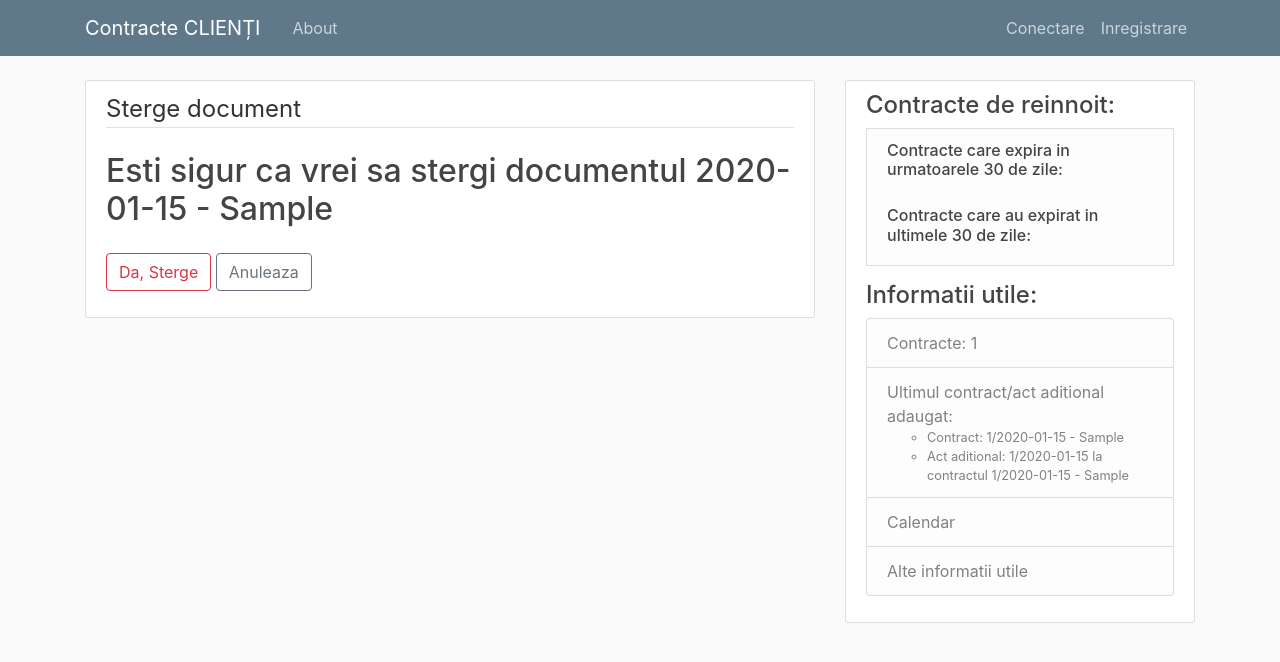
After one commit to adina-calin/contracts, a Django app: page /contracte/contract/1/actaditional/1/1/deleteupload/ in a window 1280 px wide. The commit adds this page. Shown: the top 662 px of the page. Run offline with Django 3.2, Linux system fonts and the light colour scheme; tables that the repository leaves empty hold one stand-in row (values such as "Sample post"); some libraries are stand-ins or nearby versions.

Commit message:
stergere doc actad - botstrap modal

```diff
--- /dev/null
+++ b/src/ev_contracte/contr_clienti/templates/contr_clienti/document_confirm_delete_aa.html
@@ -0,0 +1,16 @@
+{% extends "contr_clienti/base.html" %}
+{% block content %}
+    <div class="content-section">
+        <form action="{% url 'documenta-delete' contract.id actaditional.id document.id %}" method="POST">
+            {% csrf_token %}
+            <fieldset class="form-group">
+                <legend class="border-bottom mb-4">Sterge document</legend>
+                <h2>Esti sigur ca vrei sa stergi documentul {{ document }}</h2>
+            </fieldset>
+            <div class="form-group">
+                <button class="btn btn-outline-danger" type="submit">Da, Sterge</button>
+                <a class="btn btn-outline-secondary" href="{% url 'aditional-detail' contract.id actaditional.id %}"">Anuleaza</a>
+            </div>
+        </form>
+    </div>
+{% endblock content %}
--- a/src/ev_contracte/contr_clienti/urls.py
+++ b/src/ev_contracte/contr_clienti/urls.py
@@ -14,5 +14,6 @@ urlpatterns = [
     path('contract/<int:pk1>/actaditional/<int:pk2>/delete/', views.sterge_actaditional, name='actaditional-delete'),
     path('contract/<int:pk1>/actaditional/<int:pk2>/upload/', views.actaditional_scan, name='actaditional-upload'),
     path('contract/<int:pk1>/<int:pk3>/deleteupload/', views.sterge_documentc, name='documentc-delete'),
+    path('contract/<int:pk1>/actaditional/<int:pk2>/<int:pk3>/deleteupload/', views.sterge_documenta, name='documenta-delete'),
     # path('about/', views.about, name='despre_app'),
 ]
--- a/src/ev_contracte/contr_clienti/views.py
+++ b/src/ev_contracte/contr_clienti/views.py
@@ -84,6 +84,20 @@ def sterge_documentc(request, pk1, pk3):
     context = {'contract': contract, 'document': document}
 
     return render(request, 'contr_clienti/document_confirm_delete.html', context)
+
+
+def sterge_documenta(request, pk1, pk2, pk3):
+    contract = Contract.objects.get(id=pk1)
+    actaditional = ActAditional.objects.get(id=pk2)
+    document = ContractScan.objects.get(id=pk3)
+    if request.method == 'POST':
+        document = ContractScan.objects.get(id=pk3)
+        document.delete()
+        return redirect('actaditional-detail', contract.id, actaditional.id)
+
+    context = {'contract': contract, 'document': document, 'actaditional': actaditional}
+
+    return render(request, 'contr_clienti/document_confirm_delete_aa.html', context)
 
 
 def actaditional_scan(request, pk1, pk2):
```
Also changed, not shown: src/ev_contracte/contr_clienti/templates/contr_clienti/actaditional_detail.html (+38 -2 lines).
